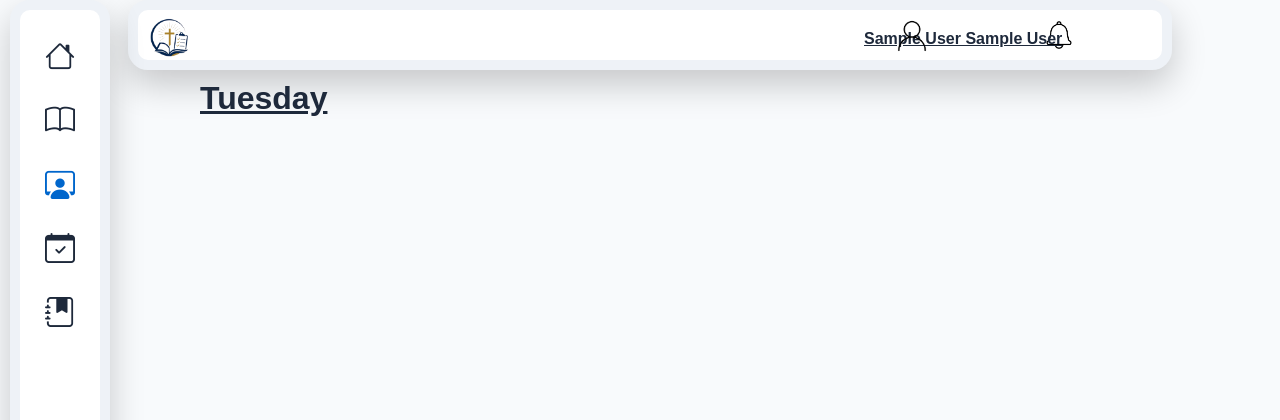
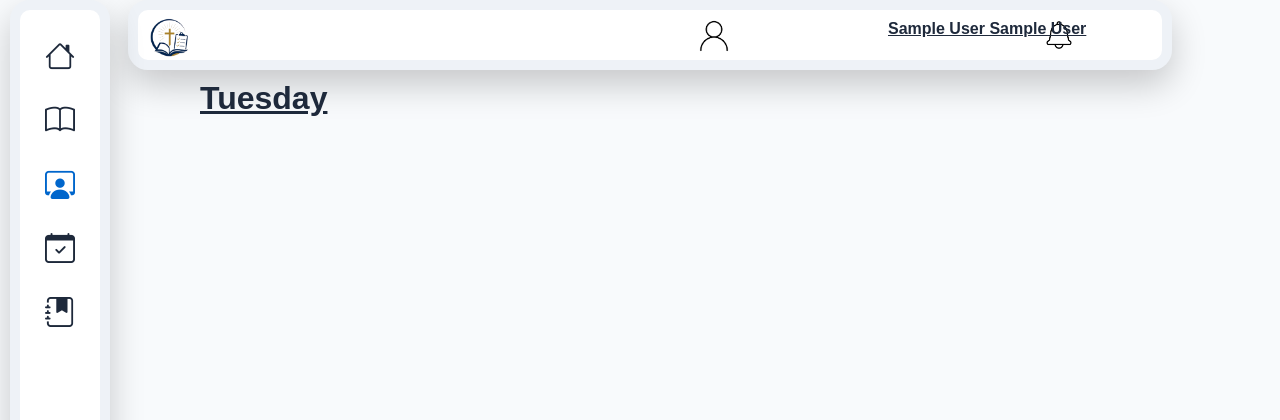
Before and after one commit to Antwan-Beshay/Khedma-Track, a Flask app: page /Today in a window 1280 px wide. Shown: the top 420 px of the page. Run offline with Flask 3, Linux system fonts and the light colour scheme; the visitor is signed in with stand-in values (Sample User, id 1); data that the repository does not hold is empty.

Commit message:
Change user position to absolute and adjust offsets

```diff
--- a/static/style.css
+++ b/static/style.css
@@ -508,11 +508,11 @@ header{
 
 .user{
     font-weight: bolder;
-    position: relative;
-    top: 20px;
-    left: 650px;
+    position: absolute;
+    top: 10px;
+    left: 750px;
     color: var(--text-main);
-    margin-bottom: 25px;
+
 }
 
 .reddot {
```
